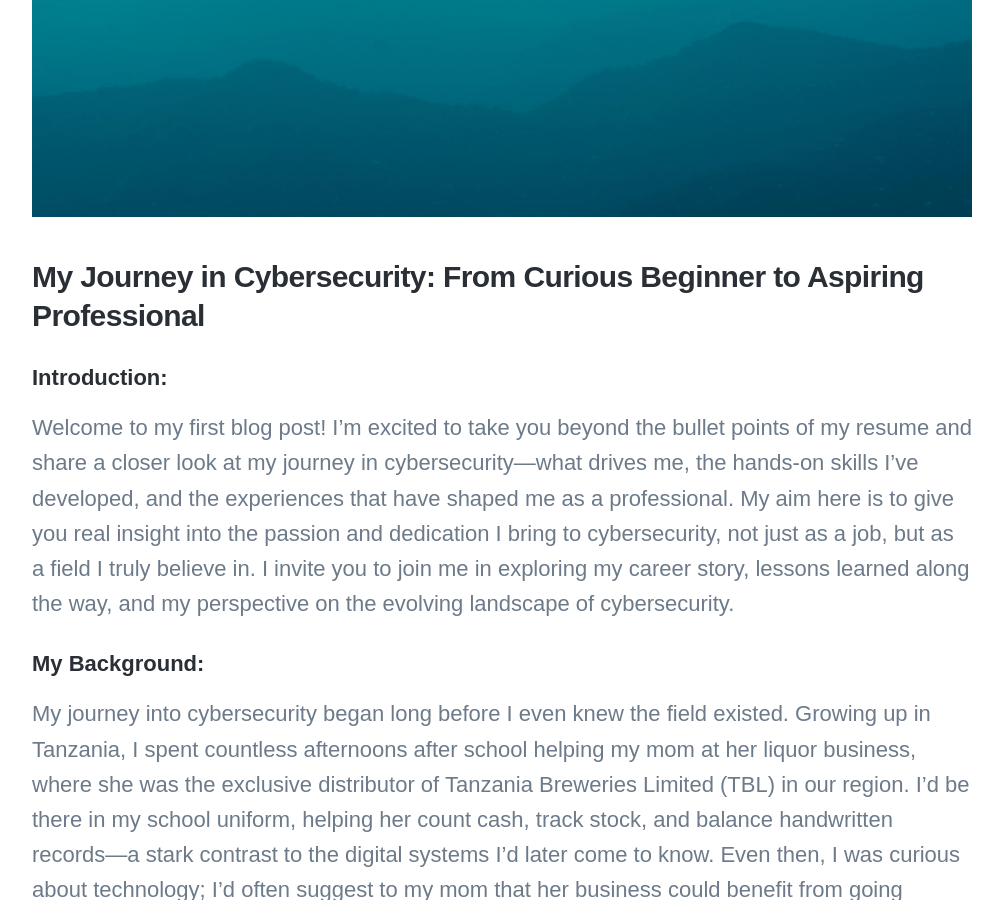
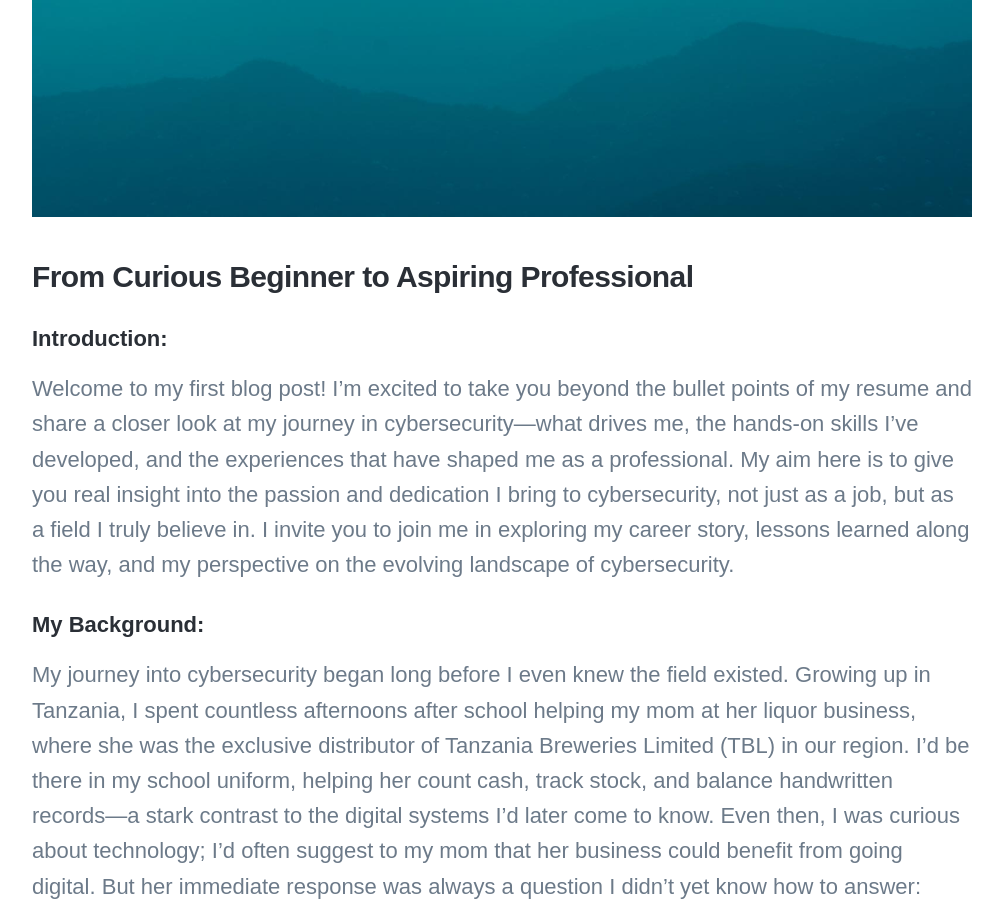
Before and after one commit to vkibaja/vkibaja.github.io, a Jekyll site: the page built from _posts/2024-07-22-first-post.md, in a window 1280 px wide and 900 px high, scrolled down 914 px. Shown: the whole window, without its empty margins (138-1141 px from the left). Built offline with Jekyll 4.4.1, drawn with Linux system fonts in a browser that asks for light colours; nearby versions of some CDN libraries; some web fonts are replaced.

Commit message:
Update 2024-07-22-first-post.md

```diff
--- a/_posts/2024-07-22-first-post.md
+++ b/_posts/2024-07-22-first-post.md
@@ -7,7 +7,7 @@ featured_image: '/images/demo/demo-square.jpg'
 
 ![](/images/demo/demo-landscape.jpg)
 
-### My Journey in Cybersecurity: From Curious Beginner to Aspiring Professional
+### From Curious Beginner to Aspiring Professional
 
 #### Introduction:
 
```
